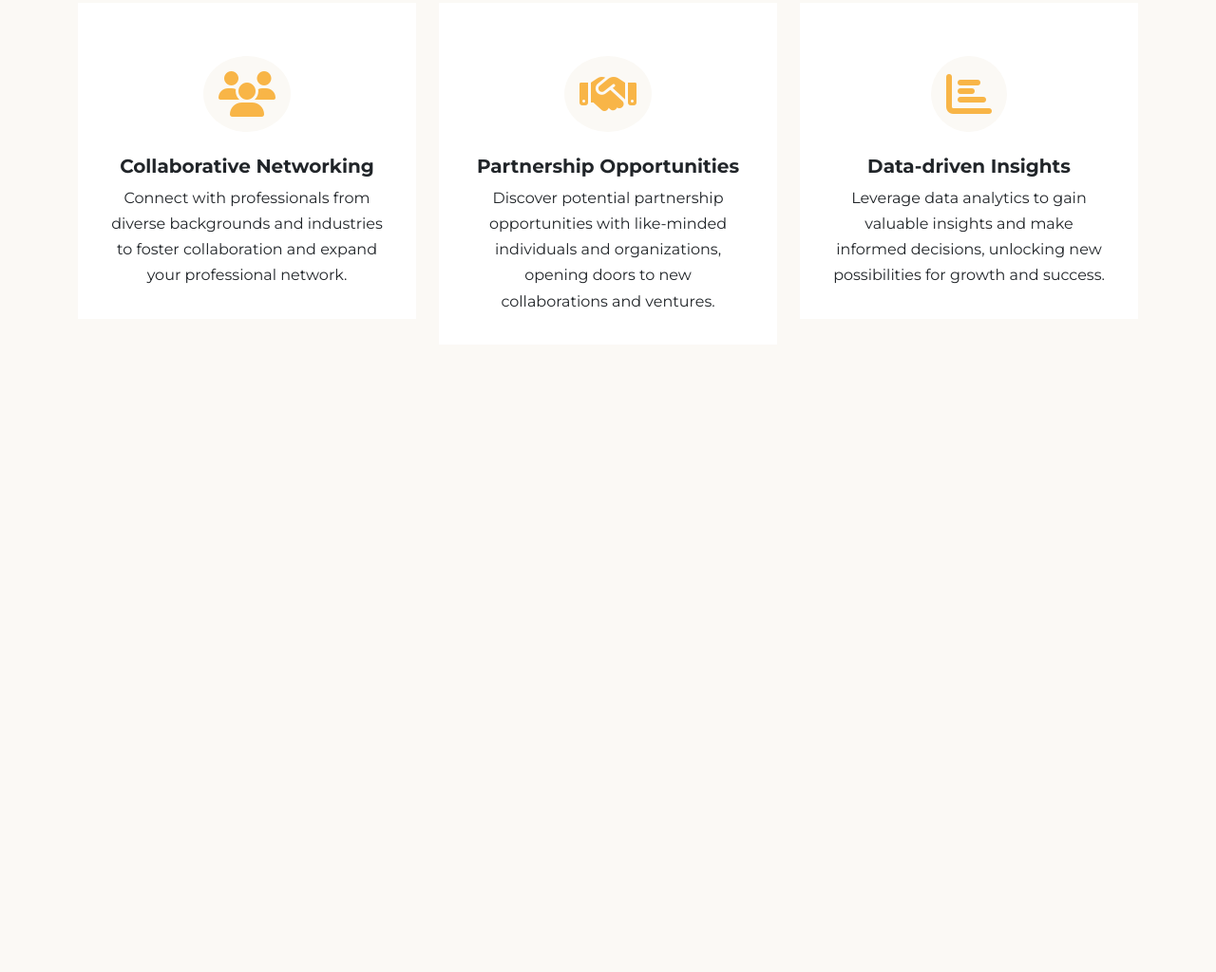
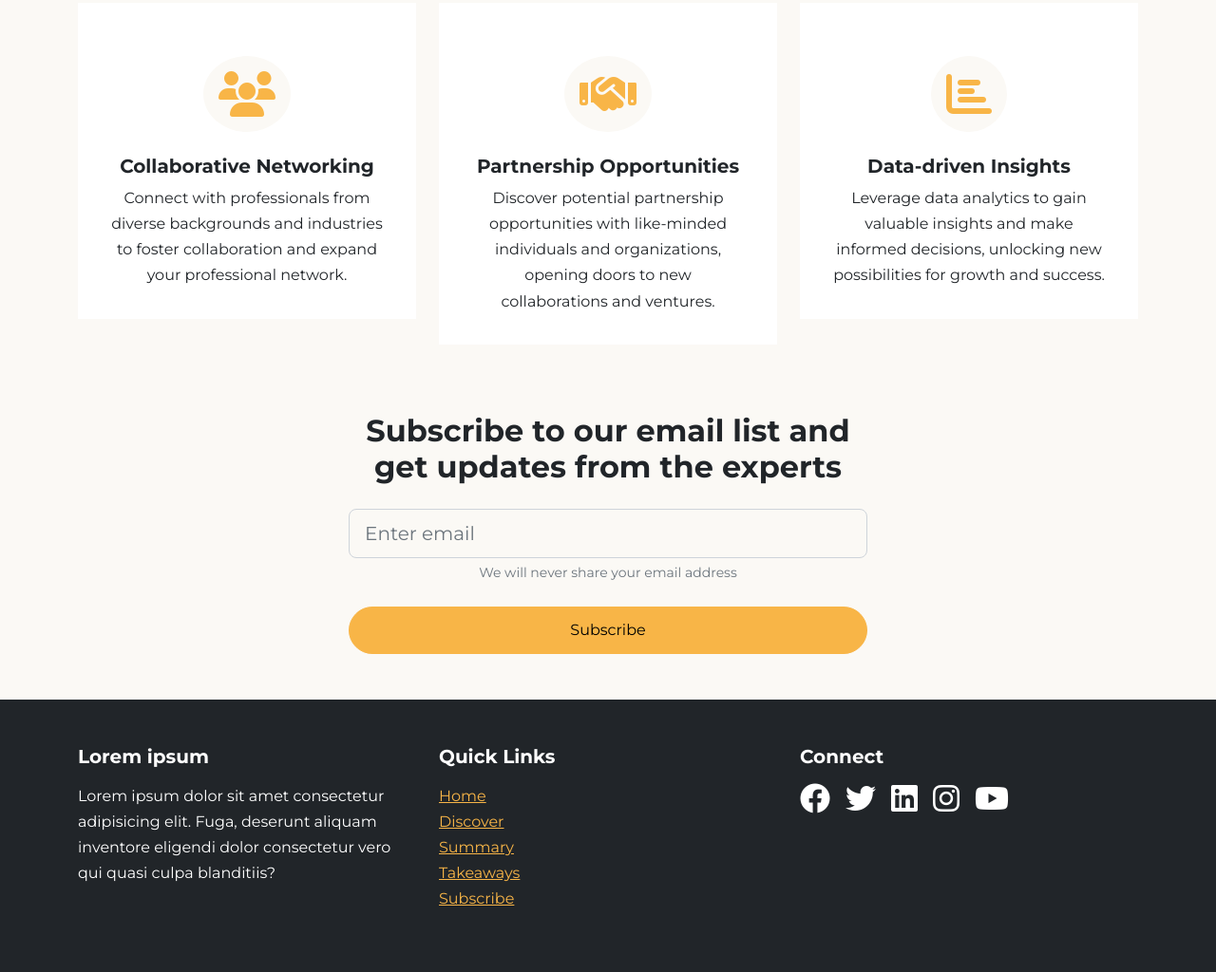
Before and after one commit to iscRamirezAbril/corsoTraining-website, a website: page index.html in a window 1280 px wide. Shown: the part 5225-6249 px from the top of the page at 95% size. Before the commit the page ends 5660 px from the top, so only its background shows below. Drawn offline with Linux system fonts and the light colour scheme.

Commit message:
Subscribe form & Footer sections added!

```diff
--- a/index.html
+++ b/index.html
@@ -14,7 +14,7 @@
     <title>Corso Training</title>
   </head>
 
-  <body>
+  <body id="home">
     <!-- NAVIGATION -->
     <!-- Navigation Start -->
     <nav class="navbar navbar-expand-lg fixed-top navbar-dark">
@@ -631,6 +631,86 @@
     </section>
     <!-- Takeaways End -->
 
+    <!-- SUBSCRIBE FORM -->
+    <!-- Subscribe Form Start -->
+    <section id="subscribe" class="subscribe my-5">
+      <div class="container">
+        <div class="row">
+          <div class="col-md-6 offset-md-3 text-center">
+            <!-- Title -->
+            <h2>
+              Subscribe to our email list and get updates from the experts
+            </h2>
+            <!-- Title -->
+            <!-- Form -->
+            <form>
+              <div class="my-4">
+                <input
+                  type="email"
+                  class="form-control form-control-lg"
+                  placeholder="Enter email"
+                />
+                <div class="form-text">
+                  We will never share your email address
+                </div>
+              </div>
+              <div class="d-grid">
+                <button class="btn btn-primary">Subscribe</button>
+              </div>
+            </form>
+            <!-- Form -->
+          </div>
+        </div>
+      </div>
+    </section>
+    <!-- Subscribe Form End -->
+
+    <!-- FOOTER -->
+    <!-- Footer Start -->
+    <footer class="footer mt-4 text-bg-dark py-5">
+      <div class="container">
+        <div class="row">
+          <!-- Column 1 -->
+          <div class="col-md-4">
+            <h5>Lorem ipsum</h5>
+            <p>
+              Lorem ipsum dolor sit amet consectetur adipisicing elit.
+              Fuga, deserunt aliquam inventore eligendi dolor consectetur
+              vero qui quasi culpa blanditiis?
+            </p>
+          </div>
+          <!-- Column 1 -->
+
+          <!-- Column 2 -->
+          <div class="col-md-4">
+            <h5>Quick Links</h5>
+            <ul class="list-unstyled">
+              <li><a href="#home">Home</a></li>
+              <li><a href="#discover">Discover</a></li>
+              <li><a href="#summary">Summary</a></li>
+              <li><a href="#takeaways">Takeaways</a></li>
+              <li><a href="#subscribe">Subscribe</a></li>
+            </ul>
+          </div>
+          <!-- Column 2 -->
+
+          <!-- Column 3 -->
+          <div class="col-md-4">
+            <h5>Connect</h5>
+            <div class="d-flex gap-3">
+              <a href="#"><i class="fab fa-facebook fa-2x text-white"></i></a>
+              <a href="#"><i class="fab fa-twitter fa-2x text-white"></i></a>
+              <a href="#"><i class="fab fa-linkedin fa-2x text-white"></i></a>
+              <a href="#"><i class="fab fa-instagram fa-2x text-white"></i></a>
+              <a href="#"><i class="fab fa-youtube fa-2x text-white"></i></a>
+            </div>
+          </div>
+          <!-- Column 3 -->
+        </div>
+      </div>
+    </footer>
+    <!-- Footer End -->
+
     <script src="js/bootstrap.bundle.min.js"></script>
     <script src="js/script.js"></script>
   </body>
```
